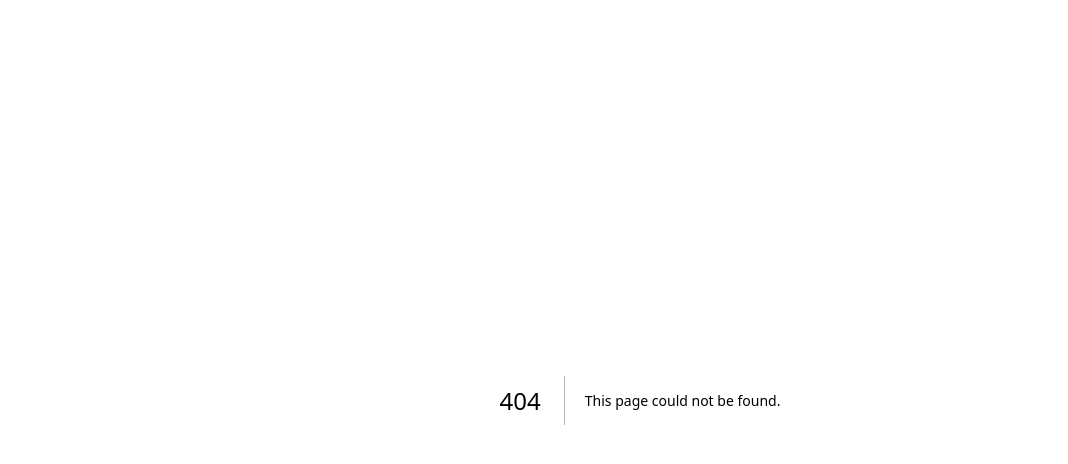
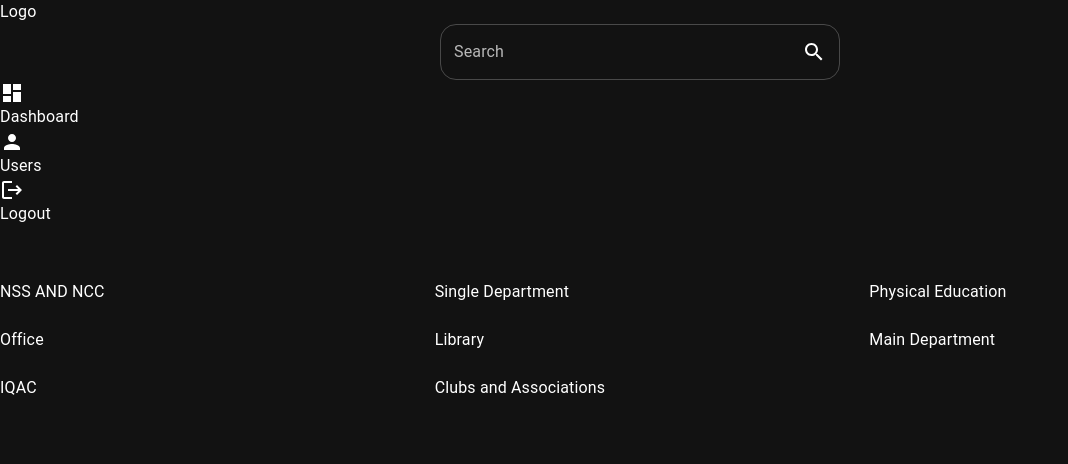
Before and after one commit to aseelkp/iqac-app, a Next.js app: page /dashboard in a window 1280 px wide. Before the commit this address had no page. Shown: the top 464 px of the page, without its empty margins (0-1068 px from the left). Built offline with nearby package versions, Linux system fonts and the light colour scheme.

Commit message:
add dashboard page

```diff
--- /dev/null
+++ b/src/components/Card/card.js
@@ -0,0 +1,12 @@
+
+
+export default function CardComponent({title}) {
+  return (
+    <div className='relative w-64 h-48'>
+    <div className="absolute top-0 left-0 w-full h-full bg-gradient-to-br from-gray-900 to-gray-800 rounded-lg shadow-lg"></div>
+    <div className="relative bg-white bg-opacity-10 backdrop-filter backdrop-blur-md rounded-lg shadow-lg p-4 h-full flex flex-col justify-around items-center">
+      <h2 className="text-3xl font-bold text-white">{title}</h2>
+    </div>
+  </div>
+  );
+}
--- /dev/null
+++ b/src/components/Layout/layout.js
@@ -0,0 +1,70 @@
+
+import { ThemeProvider, createTheme } from "@mui/material/styles";
+import CssBaseline from "@mui/material/CssBaseline";
+import Link from "next/link";
+import SearchBar from "../SearchBar/searchbar";
+import DashboardIcon from "@mui/icons-material/Dashboard";
+import PersonIcon from "@mui/icons-material/Person";
+import LogoutIcon from "@mui/icons-material/Logout";
+
+const darkTheme = createTheme({
+  palette: {
+    mode: "dark",
+  },
+});
+
+const Layout = ({ children }) => {
+
+
+  const navLinks = [
+    {
+      title: "Dashboard",
+      path: "/dashboard",
+      icon: <DashboardIcon />,
+    },
+    {
+      title: "Users",
+      path: "/users",
+      icon: <PersonIcon />,
+    },
+    {
+      title: "Logout",
+      path: "/logout",
+      icon: <LogoutIcon />,
+    }
+  ]
+
+
+  return (
+    <div className="flex flex-col h-screen overflow-hidden bg-black bg-opacity-20 ">
+      <ThemeProvider theme={darkTheme}>
+        <CssBaseline />
+        <nav className="text-white m-3  bg-opacity-50 rounded-lg">
+          <div className="container mx-auto px-4 py-2 flex items-center justify-between">
+            <Link href="/">
+              <div className="text-lg font-bold">Logo</div>
+            </Link>
+            <SearchBar />
+          </div>
+        </nav>
+        <div className="flex flex-1">
+          <aside className="w-[15%] p-4 m-4  bg-opacity-50 rounded-lg flex justify-evenly ">
+            <ul className="mt-10">
+              {navLinks.map((link, index) => (
+                <li className="mb-8 flex" key={index}>
+                  <div className="mr-1">{link.icon}</div>
+                  <Link href={link.path}>
+                    <div className="ml-2">{link.title}</div>
+                  </Link>
+                </li>
+              ))}
+            </ul>
+          </aside>
+          <main className="bg flex-1 p-4">{children}</main>
+        </div>
+      </ThemeProvider>
+    </div>
+  );
+};
+
+export default Layout;
--- /dev/null
+++ b/src/components/SearchBar/searchbar.js
@@ -0,0 +1,40 @@
+import { Container, InputAdornment, TextField } from "@mui/material";
+import { useState } from "react";
+import SearchIcon from "@mui/icons-material/Search";
+
+export default function SearchBar() {
+  const [searchTerm, setSearchTerm] = useState("");
+
+  const handleChange = (event) => {
+    setSearchTerm(event.target.value);
+  };
+
+  return (
+    <Container maxWidth="md" sx={{ width: "fit-content" }}>
+      <TextField
+        id="search"
+        type="search"
+        label="Search"
+        value={searchTerm}
+        onChange={handleChange}
+        sx={[
+          { width: "400px" },
+          {
+            "& .MuiOutlinedInput-root": {
+              "& fieldset": {
+                borderRadius: 4,
+              },
+            },
+          },
+        ]}
+        InputProps={{
+          endAdornment: (
+            <InputAdornment position="end">
+              <SearchIcon />
+            </InputAdornment>
+          ),
+        }}
+      />
+    </Container>
+  );
+}
--- /dev/null
+++ b/src/pages/dashboard/index.js
@@ -0,0 +1,59 @@
+import CardComponent from "@/components/Card/card";
+import Layout from "@/components/Layout/layout";
+import { Box, Grid } from "@mui/material";
+import React from "react";
+
+const Dashboard = () => {
+  const titlesConfig = [
+    {
+      title: "NSS AND NCC",
+      path: "/nss-ncc",
+    },
+    {
+      title: "Single Department",
+      path: "/single-department",
+    },
+    {
+      title: "Physical Education",
+      path: "/physical-education",
+    },
+    {
+      title: "Office",
+      path: "/office",
+    },
+    {
+      title: "Library",
+      path: "/library",
+    },
+    {
+      title: "Main Department",
+      path: "/main-department",
+    },
+    {
+      title: "IQAC",
+      path: "/iqac",
+    },
+    {
+      title: "Clubs and Associations",
+      path: "/clubs-and-associations",
+    },
+  ];
+
+  return (
+    <Layout>
+      <div className="mt-4">
+        <Box sx={{ flexGrow: 1 }}>
+          <Grid container spacing={3} sx={{ mt: "30px" }}>
+            {titlesConfig.map((title, index) => (
+              <Grid item xs={4} key={index}>
+                <CardComponent title={title.title} />
+              </Grid>
+            ))}
+          </Grid>
+        </Box>
+      </div>
+    </Layout>
+  );
+};
+
+export default Dashboard;
```
